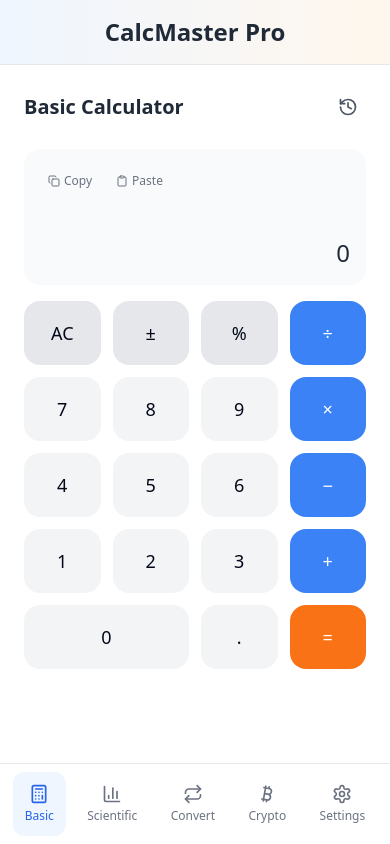
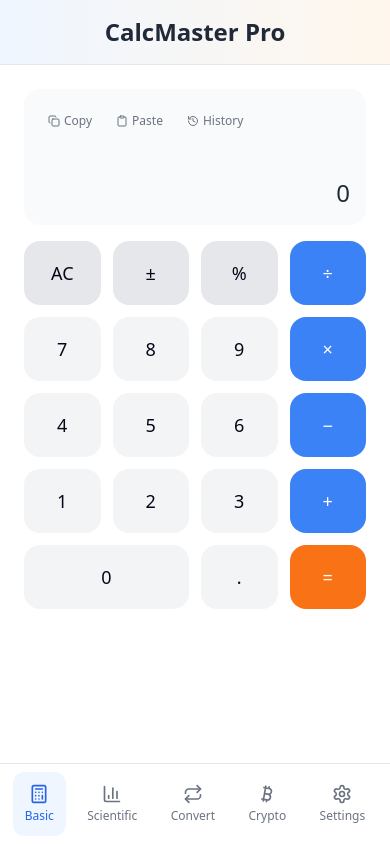
Before and after one commit to mouhcineelkazbouri/calc-master-touch, a React (Vite) app: page / in a window 390 px wide. Built offline with nearby package versions, Linux system fonts and the light colour scheme.

Commit message:
Refactor UI for mobile app
- Removed "Basic Calculator" title.
- Combined "View History" with "Copy/Paste" buttons.
- Adjusted layout for a mobile app experience, preventing horizontal scrolling of calculations.

```diff
--- a/src/components/BasicCalculator.tsx
+++ b/src/components/BasicCalculator.tsx
@@ -1,4 +1,3 @@
-
 import React, { useState, useCallback } from 'react';
 import { History } from 'lucide-react';
 import EnhancedCalculatorDisplay from './EnhancedCalculatorDisplay';
@@ -187,22 +186,12 @@ const BasicCalculator = () => {
 
   return (
     <div className="p-6">
-      <div className="flex items-center justify-between mb-6">
-        <h2 className="text-xl font-semibold text-gray-800">Basic Calculator</h2>
-        <button
-          onClick={() => setShowHistory(true)}
-          className="p-2 text-gray-600 hover:text-gray-800 hover:bg-gray-100 rounded-lg transition-colors"
-          title="View history"
-        >
-          <History size={20} />
-        </button>
-      </div>
-
       <EnhancedCalculatorDisplay
         expression={expression}
         display={display}
         preview={preview}
         onPaste={handlePaste}
+        onShowHistory={() => setShowHistory(true)}
       />
 
       <div className="grid grid-cols-4 gap-3">
--- a/src/components/EnhancedCalculatorDisplay.tsx
+++ b/src/components/EnhancedCalculatorDisplay.tsx
@@ -1,6 +1,6 @@
 
 import React, { useRef, useEffect } from 'react';
-import { Copy, Clipboard } from 'lucide-react';
+import { Copy, Clipboard, History } from 'lucide-react';
 import { copyToClipboard, pasteFromClipboard, sanitizeNumberInput } from '../utils/clipboardUtils';
 import { toast } from 'sonner';
 
@@ -9,13 +9,15 @@ interface EnhancedCalculatorDisplayProps {
   display: string;
   preview?: string;
   onPaste?: (value: string) => void;
+  onShowHistory?: () => void;
 }
 
 const EnhancedCalculatorDisplay = ({
   expression,
   display,
   preview,
-  onPaste
+  onPaste,
+  onShowHistory
 }: EnhancedCalculatorDisplayProps) => {
   const expressionRef = useRef<HTMLDivElement>(null);
   const displayRef = useRef<HTMLDivElement>(null);
@@ -77,7 +79,7 @@ const EnhancedCalculatorDisplay = ({
 
   return (
     <div className="bg-gray-50 rounded-2xl p-4 mb-4">
-      {/* Copy and Paste buttons positioned at top left */}
+      {/* Copy, Paste, and History buttons positioned at top left in one line */}
       <div className="flex justify-start gap-2 mb-3">
         <button
           onClick={handleCopy}
@@ -95,6 +97,16 @@ const EnhancedCalculatorDisplay = ({
           >
             <Clipboard size={12} />
             Paste
+          </button>
+        )}
+        {onShowHistory && (
+          <button
+            onClick={onShowHistory}
+            className="p-2 text-gray-500 hover:text-gray-700 hover:bg-gray-200 rounded-lg transition-colors flex items-center gap-1 text-xs"
+            title="View history"
+          >
+            <History size={12} />
+            History
           </button>
         )}
       </div>
```
